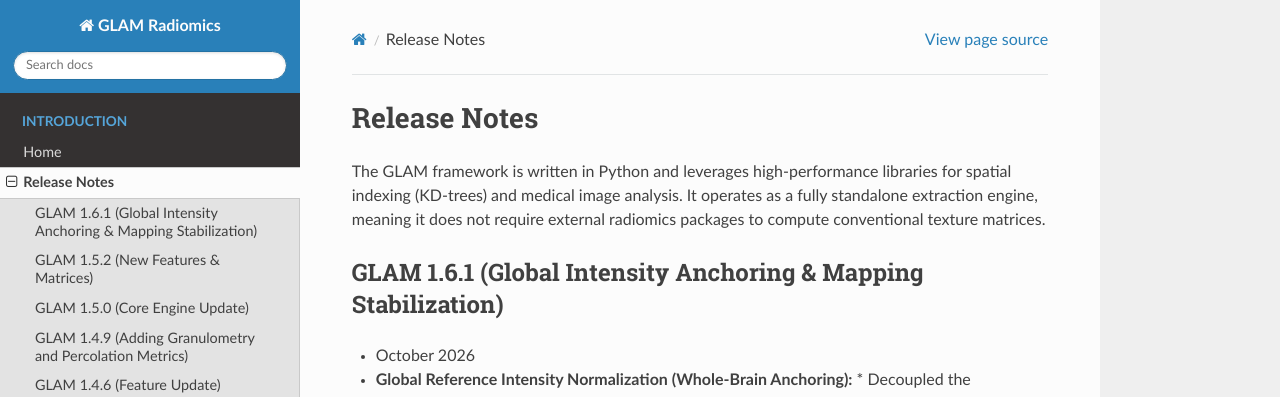
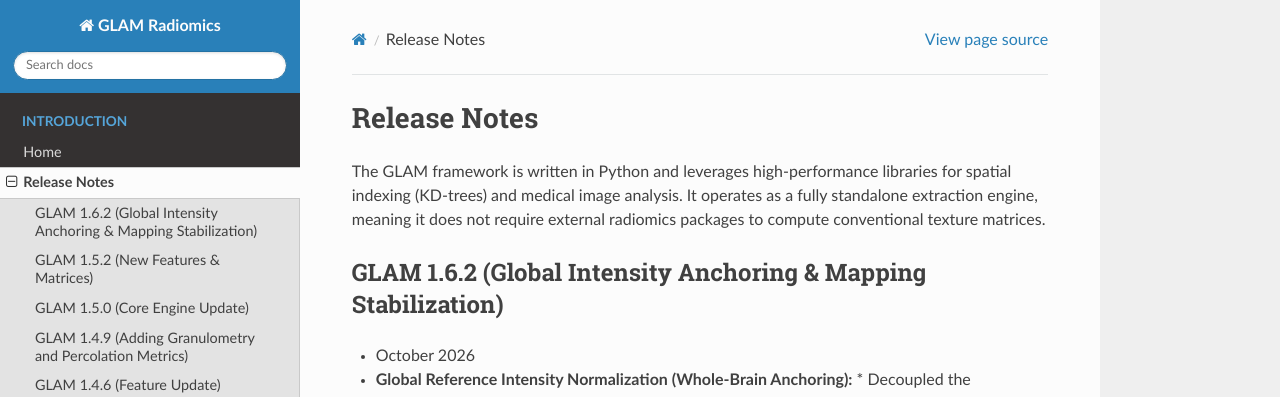
Before and after one commit to yurivelichko/glam-radiomics, a Sphinx documentation site: the page built from docs/source/releasenotes.rst, in a window 1280 px wide and 900 px high. Shown: the top 397 px of the window. Built offline with Sphinx 7.4.7 and the Read the Docs theme 3.1.0, drawn with Linux system fonts in a browser that asks for light colours.

Commit message:
GLAM (v1.6.2) updates

```diff
--- a/docs/source/conf.py
+++ b/docs/source/conf.py
@@ -10,7 +10,7 @@ sys.path.insert(0, os.path.abspath('../../'))
 project = 'GLAM Radiomics'
 copyright = '2026, Yuri S. Velichko, Northwestern University. All Rights Reserved'
 author = 'Yuri S. Velichko'
-release = '1.5.0'
+release = '1.6.2'
 
 # -- General configuration ---------------------------------------------------
 extensions = [
--- a/docs/source/releasenotes.rst
+++ b/docs/source/releasenotes.rst
@@ -3,7 +3,7 @@ Release Notes
 
 The GLAM framework is written in Python and leverages high-performance libraries for spatial indexing (KD-trees) and medical image analysis. It operates as a fully standalone extraction engine, meaning it does not require external radiomics packages to compute conventional texture matrices.
 
-GLAM 1.6.1 (Global Intensity Anchoring & Mapping Stabilization)
+GLAM 1.6.2 (Global Intensity Anchoring & Mapping Stabilization)
 ---------------------------------------------------------------
 - October 2026
 - **Global Reference Intensity Normalization (Whole-Brain Anchoring):**
--- a/docs/source/usage.rst
+++ b/docs/source/usage.rst
@@ -39,6 +39,7 @@ A typical configuration file is structured as follows:
 
     [File_Naming]
     # Intencity normalization mask identifiers.
+    # Leave the NormMaskIdentifiers list [] empty to use 'MaskIdentifiers' for normalization.
     NormMaskIdentifiers = ["_brain.nii.gz", "_skullstripped.nii.gz"]
 
     # Segmentation file identifiers.
--- a/pyproject.toml
+++ b/pyproject.toml
@@ -4,7 +4,7 @@ build-backend = "setuptools.build_meta"
 
 [project]
 name = "glam-radiomics"
-version = "1.6.1"
+version = "1.6.2"
 authors = [
   { name = "Yuri Velichko", email = "y-velichko@northwestern.edu" },
 ]
```
Also changed, not shown: README.md (+1 -1 lines), 1 other file.
